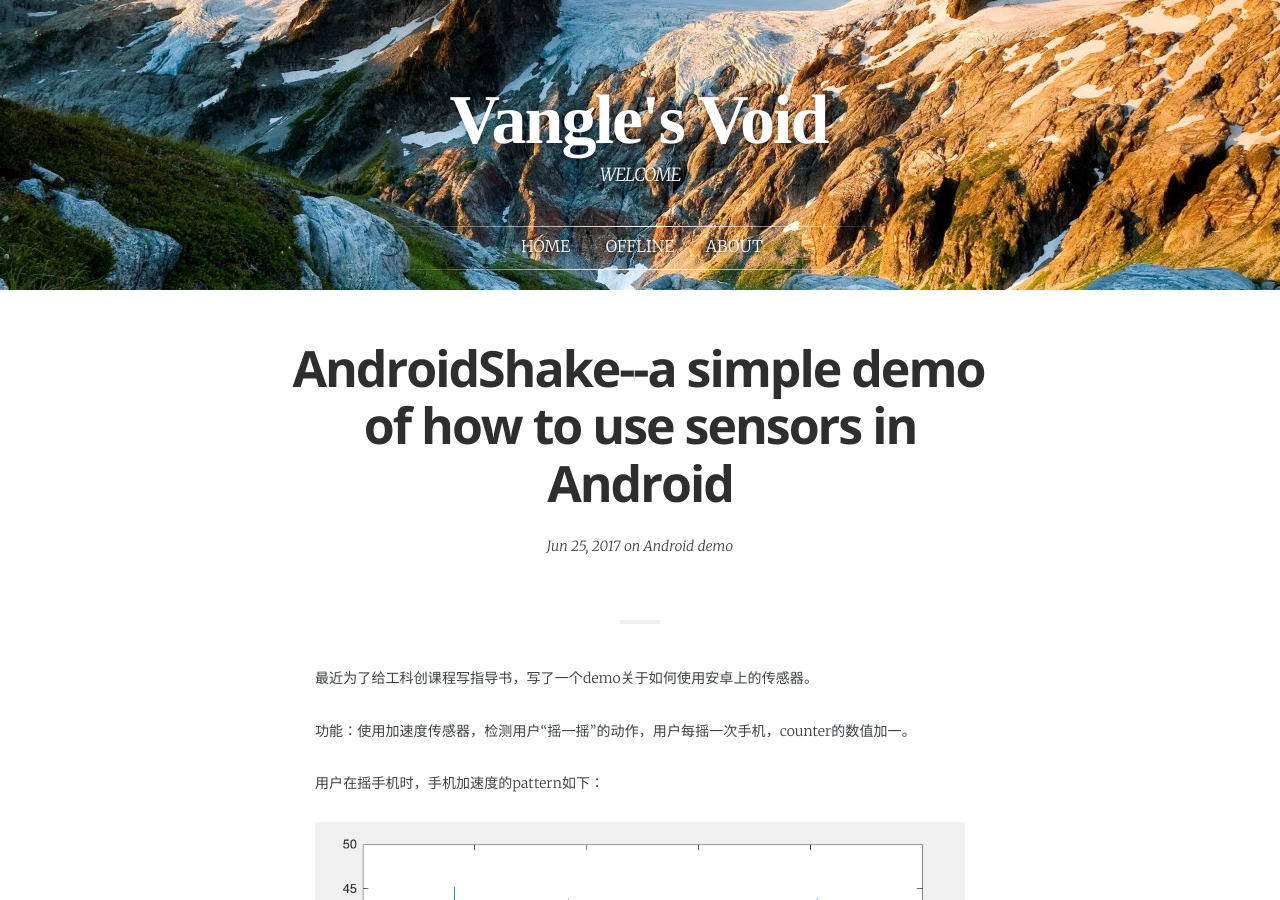
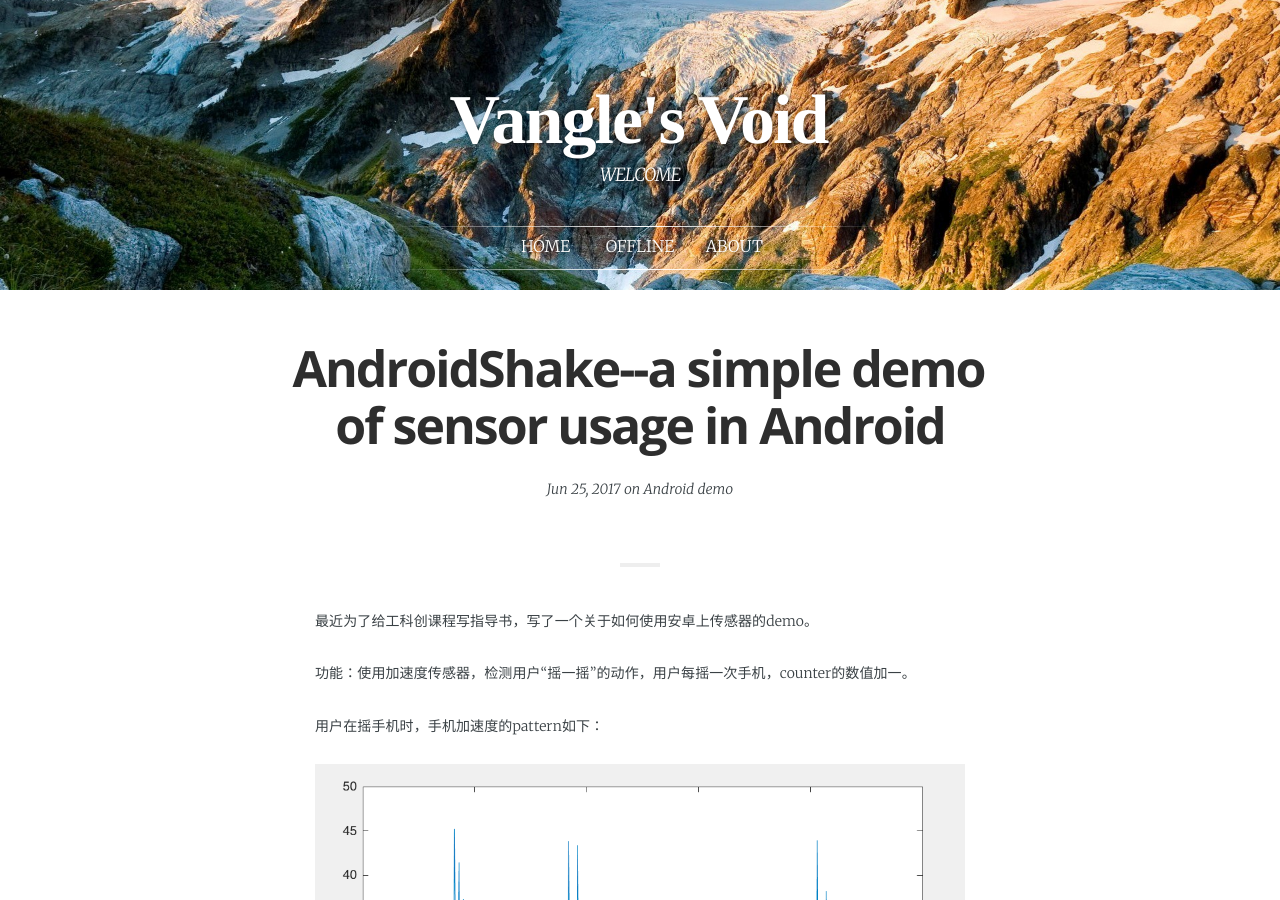
Before and after one commit to vangleliu/vangleliu.github.io, a Jekyll site: the page built from _posts/2017-6-25-AndroidShake.md, in a window 1280 px wide and 900 px high. Built offline with Jekyll 4.4.1, drawn with Linux system fonts in a browser that asks for light colours; some web fonts are replaced; comment, search, counter and statistics services are not loaded.

Commit message:
some changes

```diff
--- a/_posts/2017-6-25-AndroidShake.md
+++ b/_posts/2017-6-25-AndroidShake.md
@@ -1,19 +1,19 @@
 ---
 layout:            post
-title:             "AndroidShake--a simple demo of how to use sensors in Android"
-menutitle:         "AndroidShake--a simple demo of how to use sensors in Android"
+title:             "AndroidShake--a simple demo of sensor usage in Android"
+menutitle:         "AndroidShake--a simple demo of sensor usage in Android"
 category:          Programming
 author:            vangle
 tags:              Android demo
 ---
 
-最近为了给工科创课程写指导书，写了一个demo关于如何使用安卓上的传感器。
+最近为了给工科创课程写指导书，写了一个关于如何使用安卓上传感器的demo。
 
 功能：使用加速度传感器，检测用户“摇一摇”的动作，用户每摇一次手机，counter的数值加一。
 
 用户在摇手机时，手机加速度的pattern如下：
 
-![My helpful screenshot]({{ site.url }}/assets/shakepattern.png)
+![My helpful screenshot](/assets/shakepattern.png)
 
 检测“摇一摇”动作的代码如下：
 
```
